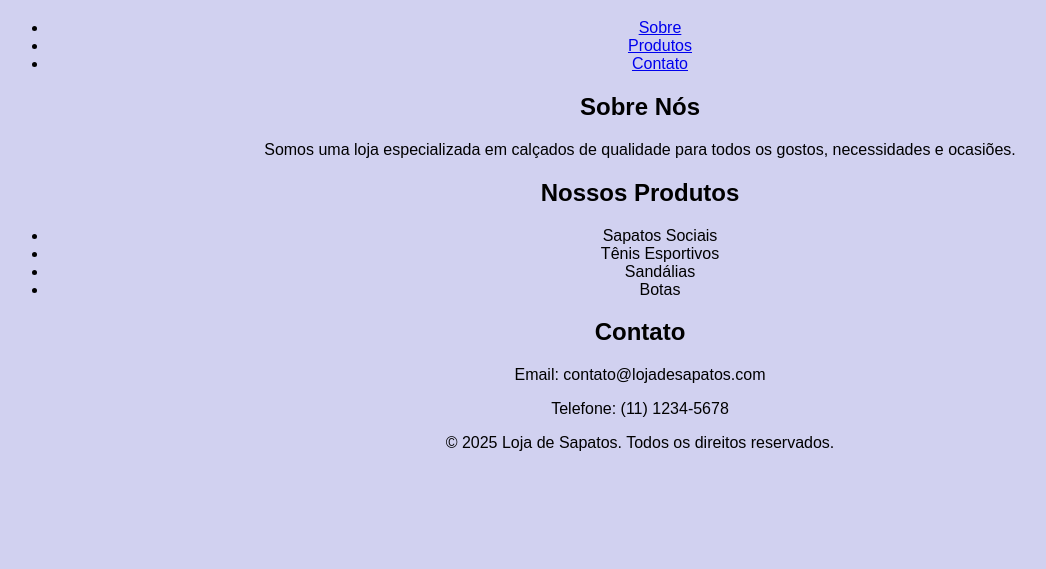
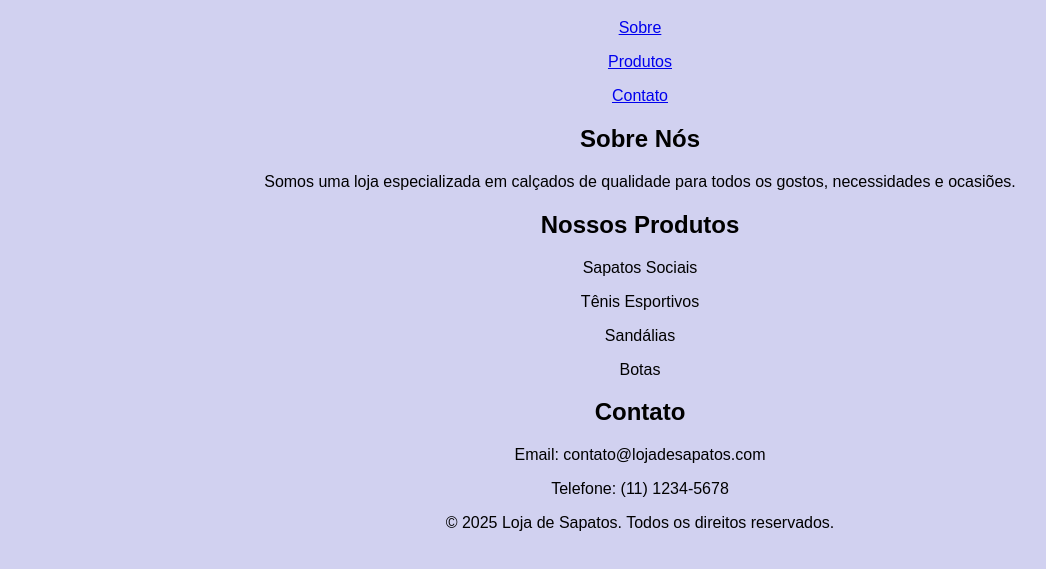
Before and after one commit to enrique-nog/Projeto_Sapatones, a plain HTML site: page index.html in a window 1280 px wide. Shown: the part 61-630 px from the top of the page, without its empty margins (0-1046 px from the left). Drawn offline with Linux system fonts and the light colour scheme.

```diff
--- a/index.html
+++ b/index.html
@@ -18,11 +18,9 @@
     <header>
         <h1>Bem-vindo à O Boot Caro</h1>
         <nav>
-            <ul>
-                <li><a href="#sobre">Sobre</a></li>
-                <li><a href="#produtos">Produtos</a></li>
-                <li><a href="#contato">Contato</a></li>
-            </ul>
+            <p><a href="#sobre">Sobre</a></p>
+            <p><a href="#produtos">Produtos</a></p>
+            <p><a href="#contato">Contato</a></p>
         </nav>
     </header>
 
@@ -33,12 +31,10 @@
 
     <section id="produtos">
         <h2>Nossos Produtos</h2>
-        <ul>
-            <li>Sapatos Sociais</li>
-            <li>Tênis Esportivos</li>
-            <li>Sandálias</li>
-            <li>Botas</li>
-        </ul>
+            <p>Sapatos Sociais</p>
+            <p>Tênis Esportivos</p>
+            <p>Sandálias</p>
+            <p>Botas</p>
     </section>
 
     <section id="contato">
```
